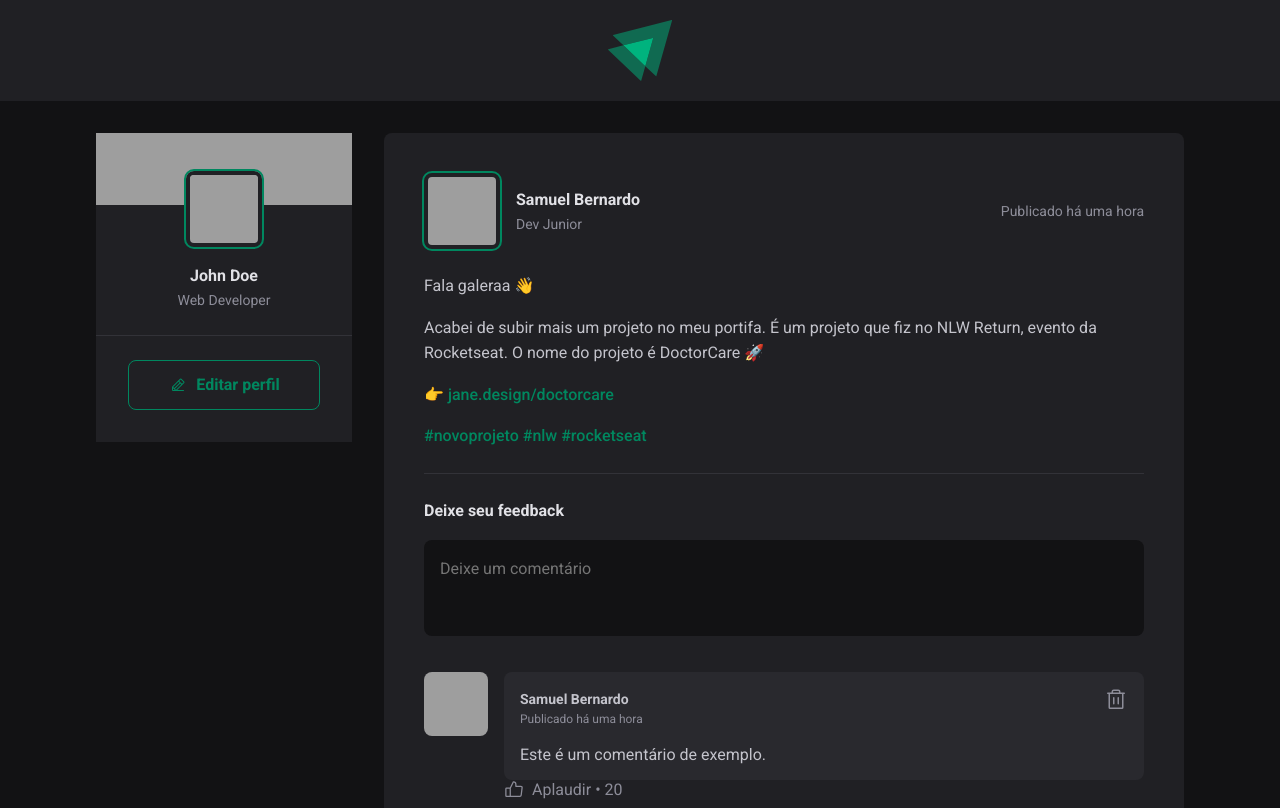
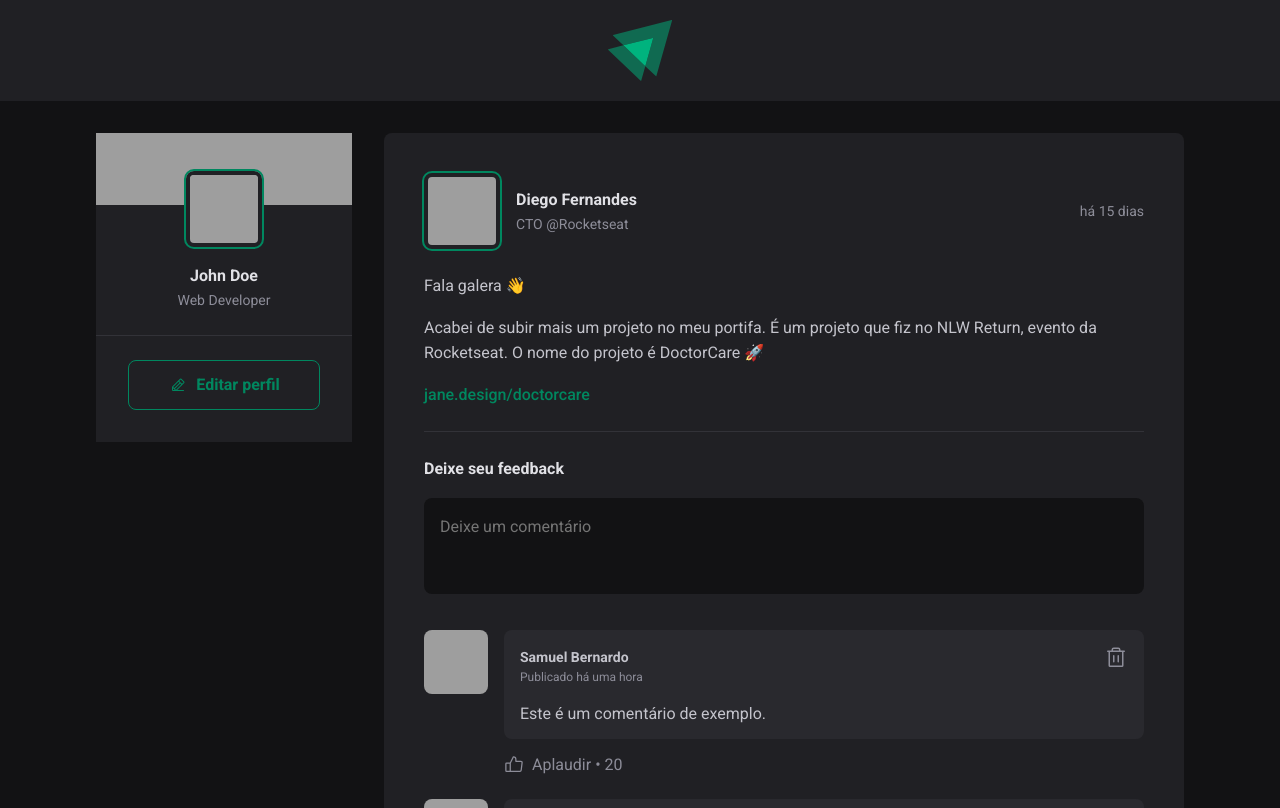
Before and after one commit to smkhb/basic-react, a React (Vite) app: page / in a window 1280 px wide. Shown: the top 808 px of the page. Built offline with nearby package versions, Linux system fonts and the light colour scheme; grey boxes are pictures that could not be loaded.

Commit message:
Adds date-fns for date formatting and introduces posts
Integrates date-fns library for improved date handling.
Introduces a structured posts array for dynamic rendering of post content.
Updates Post component to utilize new props for author and content.

Relates to feature enhancement

```diff
--- a/package.json
+++ b/package.json
@@ -11,6 +11,7 @@
   },
   "dependencies": {
     "@phosphor-icons/react": "^2.1.7",
+    "date-fns": "^4.1.0",
     "react": "^19.0.0",
     "react-dom": "^19.0.0"
   },
--- a/src/App.jsx
+++ b/src/App.jsx
@@ -3,6 +3,45 @@
 import { Sidebar } from "./components/Sidebar.jsx";
 import styles from "./App.module.css";
 import "./global.css";
+
+const posts = [
+  {
+    id: 1,
+    author: {
+      avatarUrl: "https://github.com/diego3g.png",
+      name: "Diego Fernandes",
+      role: "CTO @Rocketseat",
+    },
+    content: [
+      { type: "paragraph", content: "Fala galera 👋" },
+      {
+        type: "paragraph",
+        content:
+          "Acabei de subir mais um projeto no meu portifa. É um projeto que fiz no NLW Return, evento da Rocketseat. O nome do projeto é DoctorCare 🚀",
+      },
+      { type: "link", content: "jane.design/doctorcare" },
+    ],
+    publishedAt: new Date("2025-04-03 20:00:00"),
+  },
+  {
+    id: 2,
+    author: {
+      avatarUrl: "https://github.com/maykbrito.png",
+      name: "Mayk Brito",
+      role: "Educator @Rocketseat",
+    },
+    content: [
+      { type: "paragraph", content: "Fala galera 👋" },
+      {
+        type: "paragraph",
+        content:
+          "Acabei de subir mais um projeto no meu portifa. É um projeto que fiz no NLW Return, evento da Rocketseat. O nome do projeto é DoctorCare 🚀",
+      },
+      { type: "link", content: "jane.design/doctorcare" },
+    ],
+    publishedAt: new Date("2025-04-10 20:00:00"),
+  },
+];
 
 export default function App() {
   return (
@@ -11,8 +50,16 @@
       <div className={styles.wrapper}>
         <Sidebar />
         <main>
-          <Post />
-          <Post />
+          {posts.map((post) => {
+            return (
+              <Post
+                key={post.id}
+                author={post.author}
+                content={post.content}
+                publishedAt={post.publishedAt}
+              />
+            );
+          })}
         </main>
       </div>
     </div>
--- a/src/components/Comment.module.css
+++ b/src/components/Comment.module.css
@@ -51,7 +51,7 @@
   color: var(--gray-300);
 }
 
-.commentContent footer {
+.commentBox footer {
   margin-top: 1rem;
 }
 
--- a/src/components/Post.jsx
+++ b/src/components/Post.jsx
@@ -1,37 +1,45 @@
 import { Avatar } from "./Avatar";
+import { format, formatDistanceToNow } from "date-fns";
+import ptBR from "date-fns/locale/pt-BR";
 import { Comment } from "./Comment";
 import styles from "./Post.module.css";
 
-export function Post() {
+export function Post({ author, content, publishedAt }) {
+  const formattedDate = format(publishedAt, "d 'de' LLLL 'às' HH:mm'h'", {
+    locale: ptBR,
+  });
+
+  const dateRelativeToNow = formatDistanceToNow(publishedAt, {
+    locale: ptBR,
+    addSuffix: true,
+  });
   return (
     <article className={styles.post}>
       <header>
         <div className={styles.author}>
-          <Avatar src="https://github.com/smkhb.png" />
+          <Avatar src={author.avatarUrl} />
           <div className={styles.authorInfo}>
-            <strong>Samuel Bernardo</strong>
-            <span>Dev Junior</span>
+            <strong>{author.name}</strong>
+            <span>{author.role}</span>
           </div>
         </div>
 
-        <time title="10 de Janeiro às 8h" dateTime="2023-10-01 08:00">
-          Publicado há uma hora
+        <time title={formattedDate} dateTime={publishedAt.toISOString()}>
+          {dateRelativeToNow}
         </time>
       </header>
       <div className={styles.content}>
-        <p>Fala galeraa 👋</p>
-        <p>
-          Acabei de subir mais um projeto no meu portifa. É um projeto que fiz
-          no NLW Return, evento da Rocketseat. O nome do projeto é DoctorCare 🚀
-        </p>
-        <p>
-          👉 <a href="">jane.design/doctorcare</a>
-        </p>
-        <p>
-          <a href="">#novoprojeto</a>
-          <a href=""> #nlw</a>
-          <a href=""> #rocketseat</a>
-        </p>
+        {content.map((line) => {
+          if (line.type === "paragraph") {
+            return <p key={line.content}>{line.content}</p>;
+          } else if (line.type === "link") {
+            return (
+              <p key={line.content}>
+                <a href="#">{line.content}</a>
+              </p>
+            );
+          }
+        })}
       </div>
 
       <form className={styles.commentForm}>
```
Also changed, not shown: 1 other file (tests, documents, lock files or other folders).
